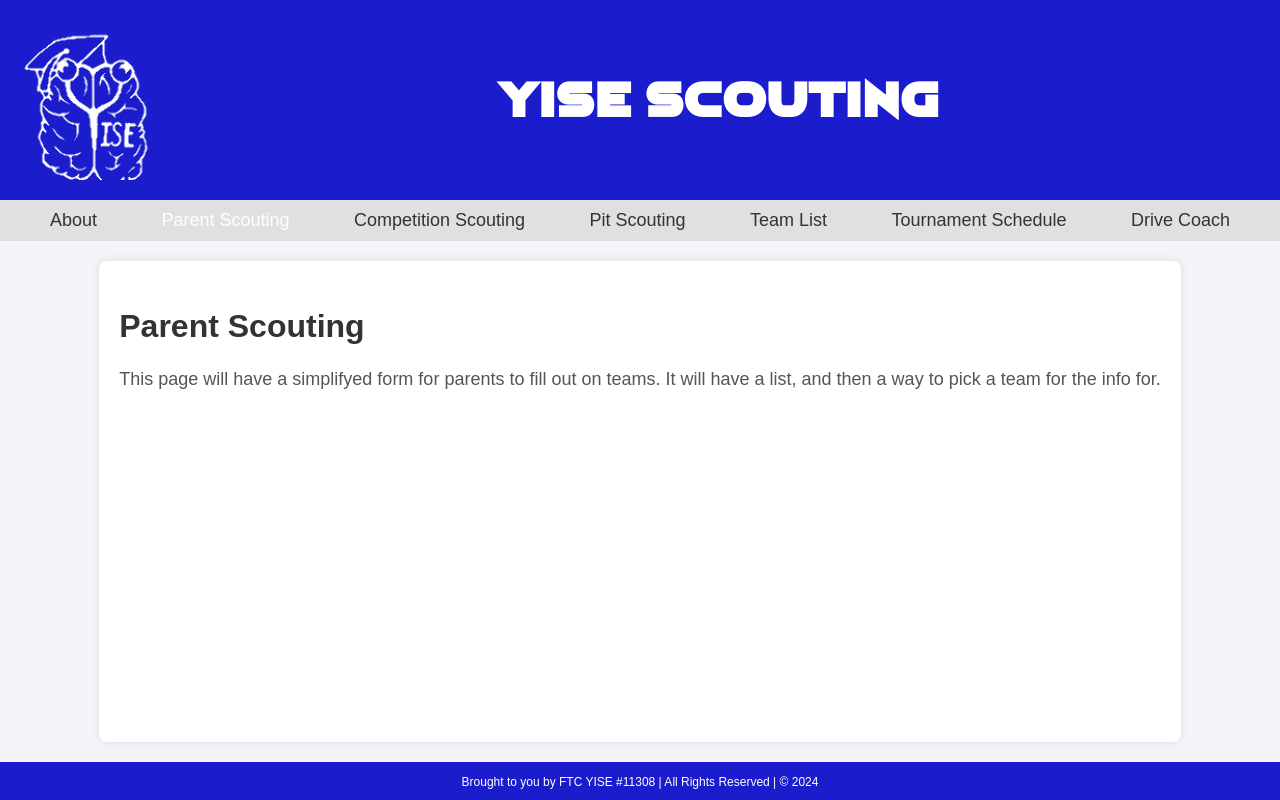
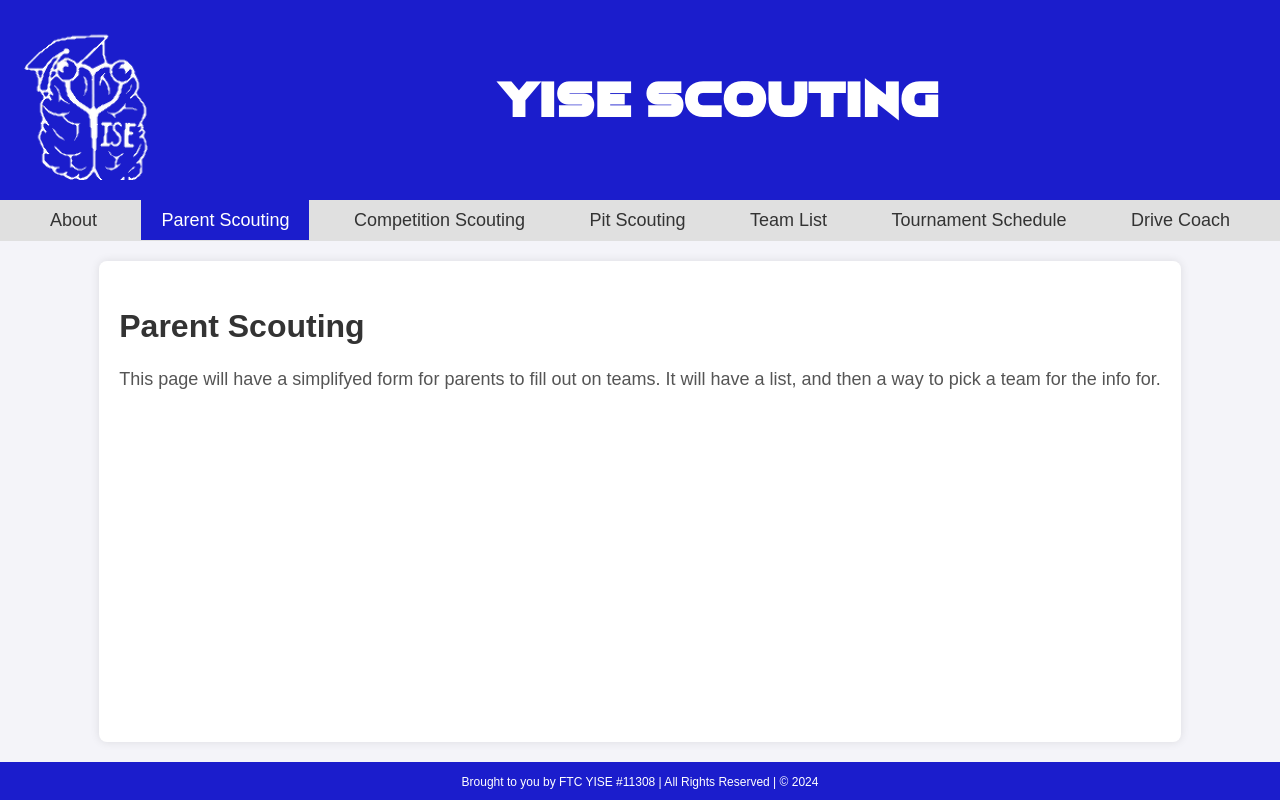
Before and after one commit to sddavy/YISE_Scout, a plain HTML site: page parent-scouting.html in a window 1280 px wide. Drawn offline with Linux system fonts and the light colour scheme.

Commit message:
Update parent-scouting.html

```diff
--- a/parent-scouting.html
+++ b/parent-scouting.html
@@ -84,7 +84,7 @@
 
         /* Active tab style - No rounded corners, blue background */
         nav a.active {
-            background-color: #e0e0e0; /* Blue background for active tab */
+            background-color: #1b1dcc; /* Blue background for active tab */
             color: white;
             border-radius: 0; /* Remove rounded corners */
         }
```
